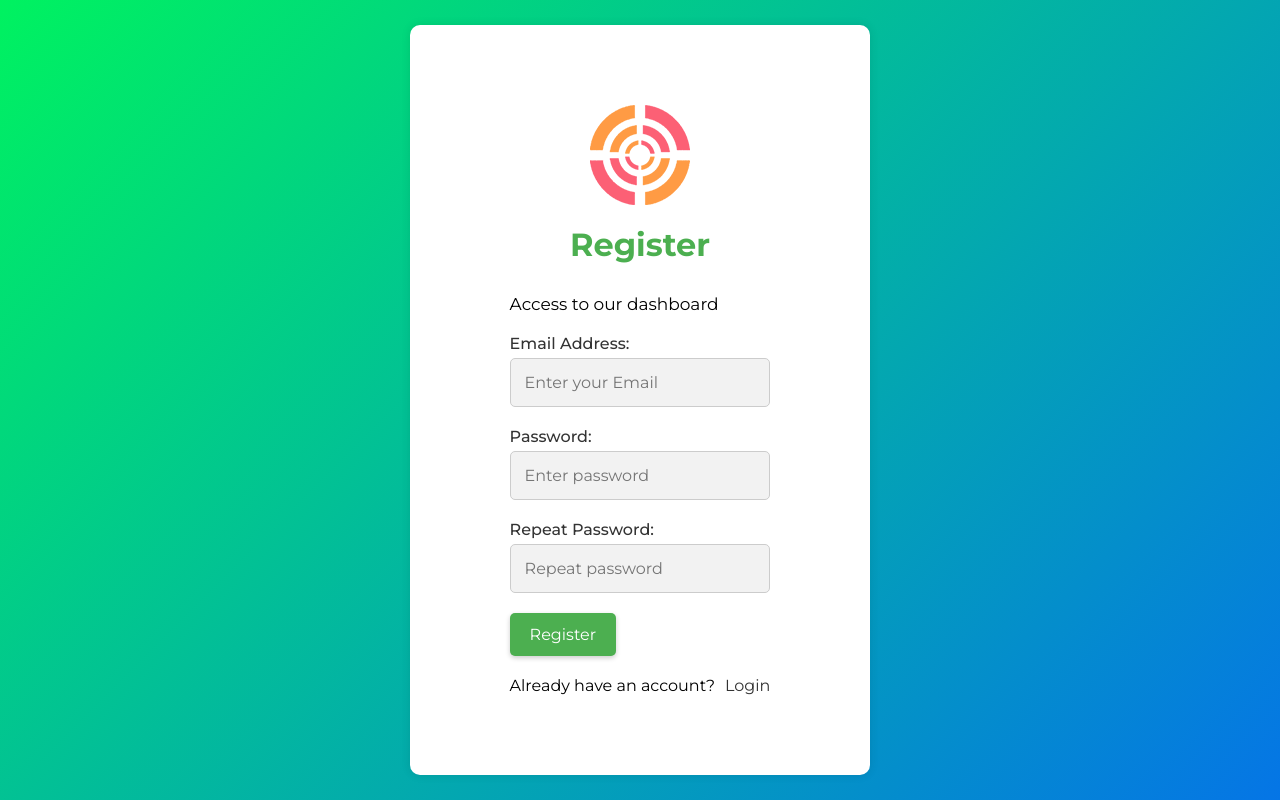
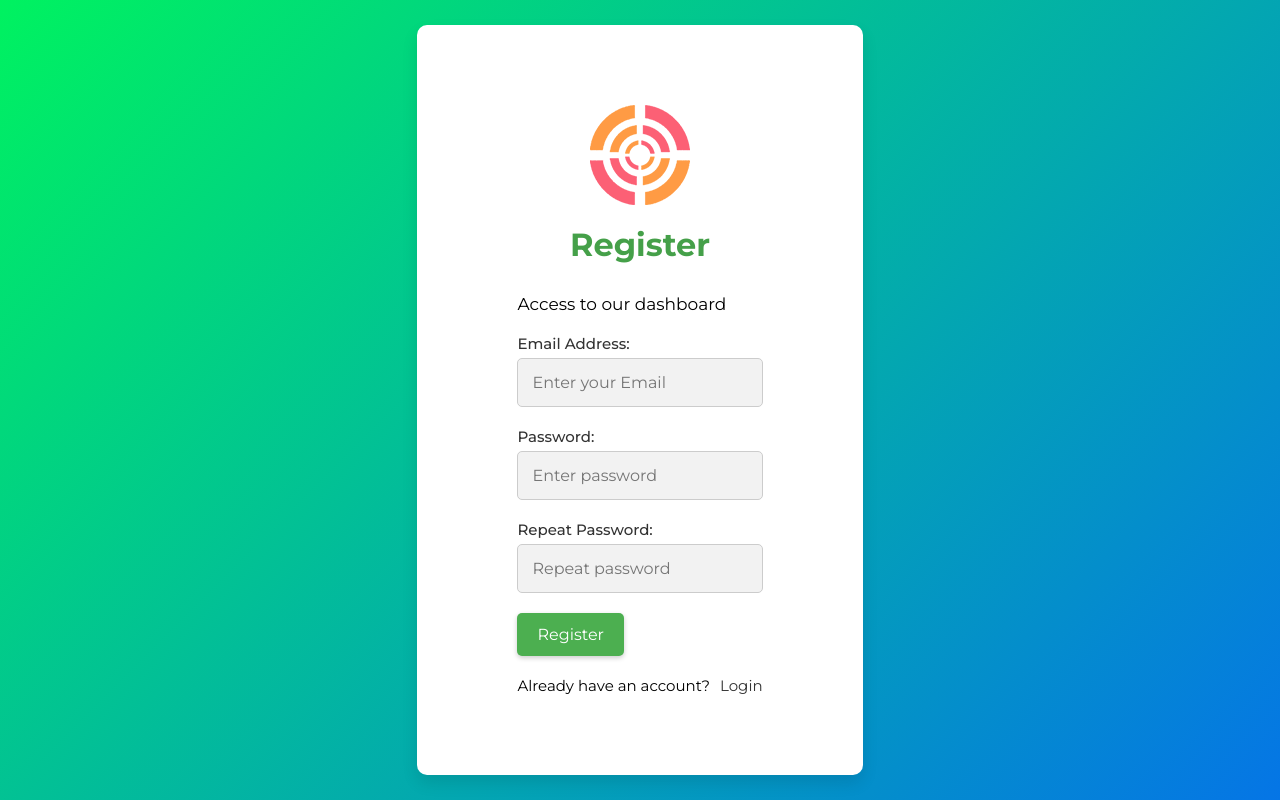
Before and after one commit to harry-olabs/avi-hub, a React (Create React App) app: page / in a window 1280 px wide. Built offline with nearby package versions, Linux system fonts and the light colour scheme; the HTML template or start-up script is replaced by a standard one.

Commit message:
replaced some of the style codes with the variable.css styles

```diff
--- a/src/feature/Registration/Registration.module.css
+++ b/src/feature/Registration/Registration.module.css
@@ -2,7 +2,7 @@
 
 
 body {
-  font-family: "Montserrat", sans-serif;
+  font-family: var(--font-family);
   background: linear-gradient(135deg, #00f260, #0575e6);
   background-size: cover;
   background-repeat: no-repeat;
@@ -16,13 +16,13 @@ body {
 
 .container {
   max-width: 800px;
-  background-color: #fff;
+  background-color: var(--bg-color);
   padding: 80px;
   padding-left:100px;
   padding-right:100px;
   border-radius: 10px;
-  box-shadow: 0 0 10px rgba(0, 0, 0, 0.1);
-  font-size: 16px;
+  box-shadow: var(--box-shadow-hover);
+  font-size: var(--font-size);
 }
 .container__description {
   margin-bottom: 20px;
@@ -36,7 +36,7 @@ body {
 .container__title {
   text-align: center;
   margin-bottom: 30px;
-  color: #4caf50;
+  color: var(--primary-green);
   font-size: 32px;
 }
 
@@ -46,10 +46,10 @@ body {
 
 .form__label {
   display: block;
-  font-weight: 500;
+  font-weight: var(--font-bold);
   color: #333;
   margin-bottom: 5px;
-  font-size: 16px;
+  font-size: var(--font-size);
 }
 
 .form__input[type="email"],
@@ -60,7 +60,7 @@ body {
   border: 1px solid #ccc;
   background-color: #f2f2f2;
   transition: background-color 0.3s ease;
-  font-size: 14px;
+  font-size: var(--font-size);
 }
 
 .form__input[type="email"]:hover,
@@ -69,19 +69,19 @@ body {
 }
 
 .form__submit {
-  background-color: #4caf50;
-  color: #fff;
+  background-color: var(--primary-green);
+  color: var(--primary-white);
   cursor: pointer;
   border: none;
   padding: 12px 20px;
-  font-size: 16px;
+  font-size: var(--font-size);
   border-radius: 5px;
   transition: background-color 0.3s ease;
-  box-shadow: 0 2px 5px rgba(0, 0, 0, 0.2);
+  box-shadow: var(--box-shadow);
 }
 
 .form__submit:hover {
-  background-color: #45a049;
+  background-color: var(--primary-green);
 }
 
 .container__logo {
```
